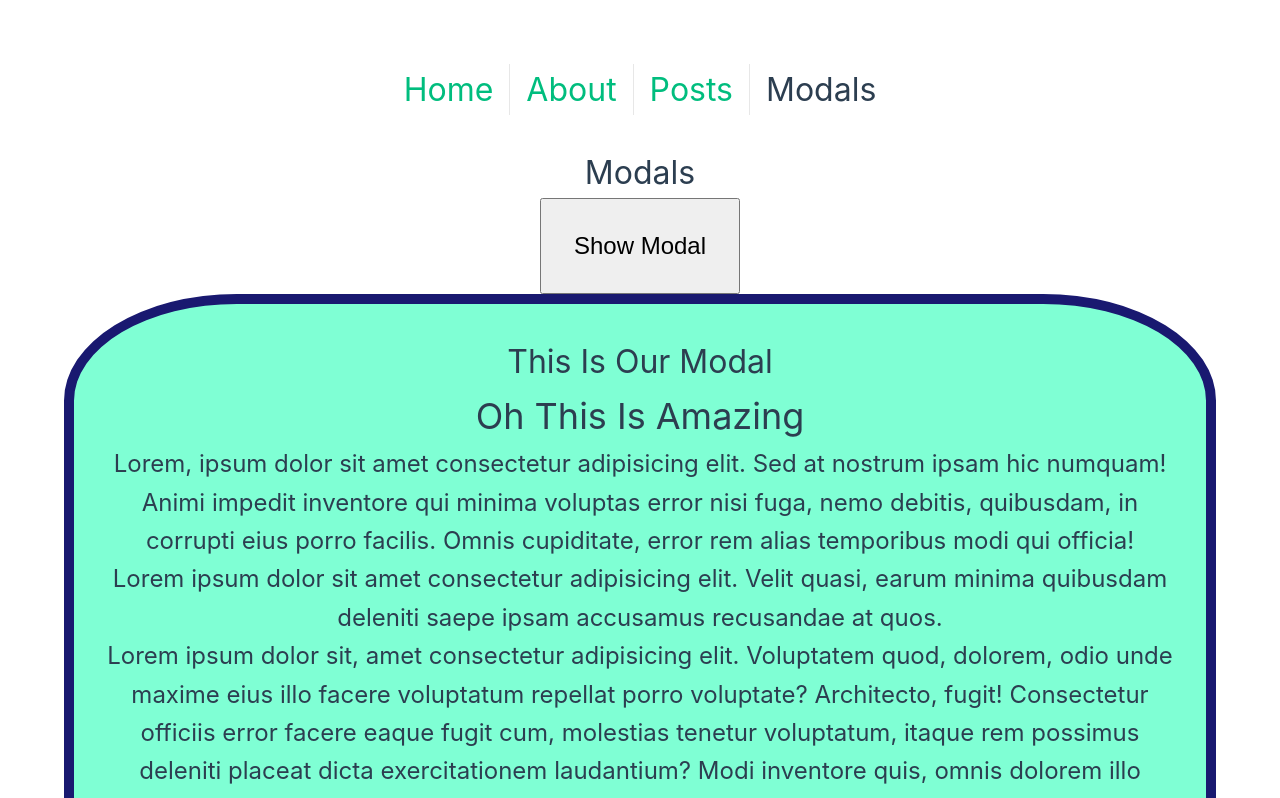
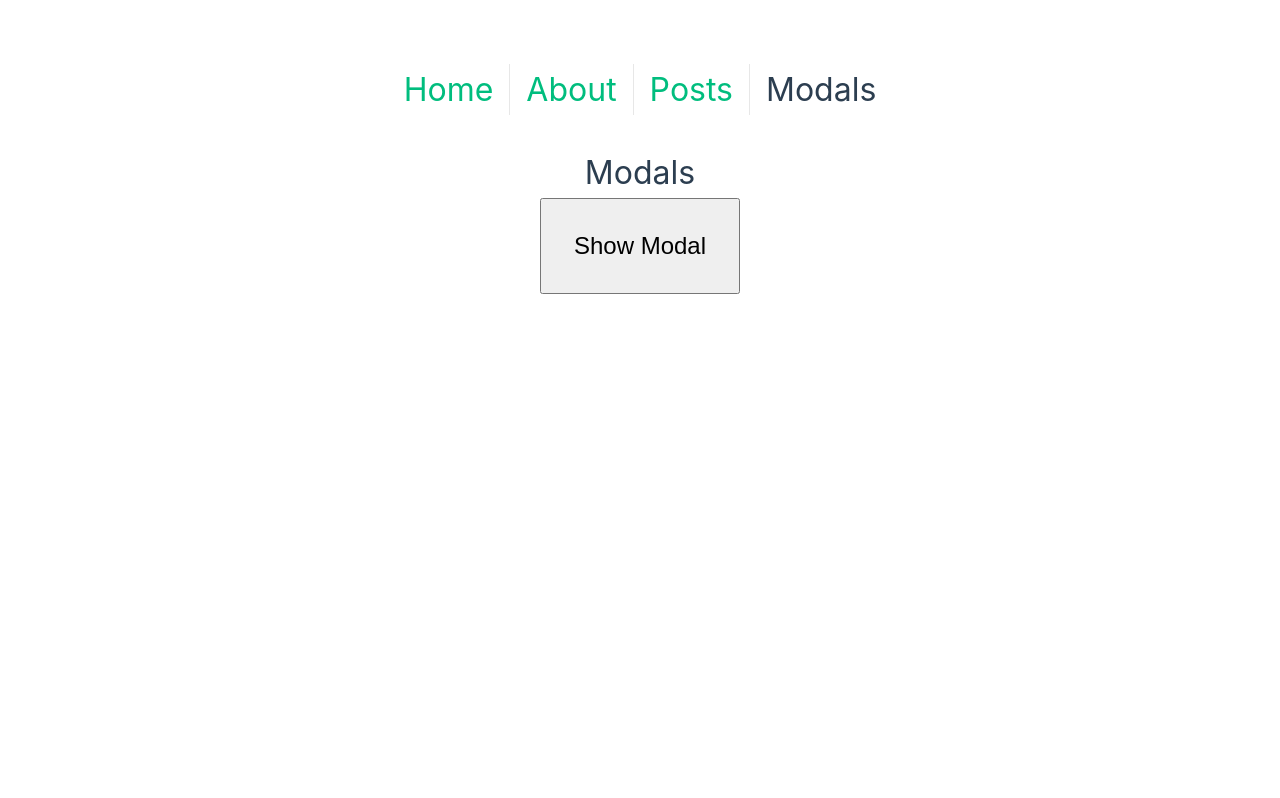
Before and after one commit to robots4life/vue-capi-basics, a Vue app: page /modals in a window 1280 px wide. Shown: the top 798 px of the page. Built offline with nearby package versions, Linux system fonts and the light colour scheme.

Commit message:
toggle modal

```diff
--- a/src/views/ModalsView.vue
+++ b/src/views/ModalsView.vue
@@ -1,8 +1,8 @@
 <template>
 	<div class="modals">
 		<h1>Modals</h1>
-		<button class="btn">Show Modal</button>
-		<div class="modal">
+		<button class="btn" @click="showModal = !showModal">Show Modal</button>
+		<div class="modal" v-if="showModal">
 			<h1>This Is Our Modal</h1>
 			<h2>Oh This Is Amazing</h2>
 			<p>Lorem, ipsum dolor sit amet consectetur adipisicing elit. Sed at nostrum ipsam hic numquam! Animi impedit inventore qui minima voluptas error nisi fuga, nemo debitis, quibusdam, in corrupti eius porro facilis. Omnis cupiditate, error rem alias temporibus modi qui officia!</p>
@@ -12,6 +12,12 @@
 		</div>
 	</div>
 </template>
+
+<script setup>
+import { ref } from 'vue';
+
+const showModal = ref(false);
+</script>
 
 <style scoped>
 .modals {
```
